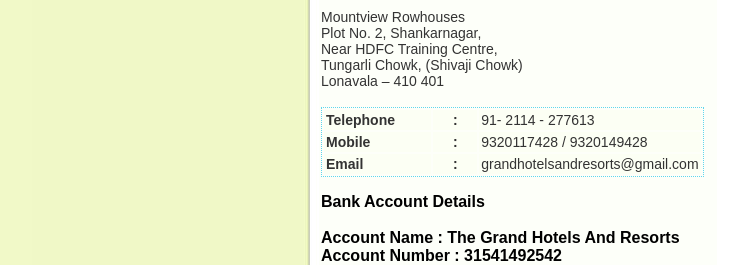
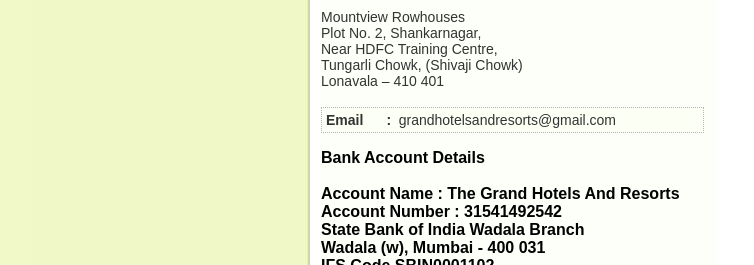
Before and after one commit to rikinhotels/mvhl, a plain HTML site: page contact.html in a window 1280 px wide. Shown: the part 670-935 px from the top of the page, 108-862 px from the left. Drawn offline with Linux system fonts and the light colour scheme; grey boxes are pictures that could not be loaded.

Commit message:
Update contact.html

```diff
--- a/contact.html
+++ b/contact.html
@@ -159,18 +159,6 @@ Mumbai - 400 031</span><span class="headCopy"><br>
                       <br>
                       <table width="97%" border="0" cellpadding="2" cellspacing="2" class="border">
                         <tr>
-                          <td width="30%" bgcolor="#FCFFF4" class="bodytext"><strong>Telephone</strong></td>
-                          <td width="13%" bgcolor="#FCFFF4" class="bodytext"><div align="center" class="bodytext"><strong>:</strong></div></td>
-                          <td width="57%" bgcolor="#FCFFF4" class="bodytext"> 91- 2114 - 277613 </td>
-                        </tr>
-                        <tr>
-                          <td bgcolor="#FCFFF4" class="bodytext"><strong>Mobile</strong></td>
-                          <td bgcolor="#FCFFF4" class="bodytext"><div align="center">
-                              <div align="center" class="bodytext"><strong>:</strong></div>
-                          </div></td>
-                          <td bgcolor="#FCFFF4" class="bodytext">9320117428 / 9320149428 </td>
-                        </tr>
-                        <tr>
                           <td bgcolor="#FCFFF4" class="bodytext"><strong>Email</strong></td>
                           <td bgcolor="#FCFFF4" class="bodytext"><div align="center">
                               <div align="center" class="bodytext"><strong>:</strong></div>
```
